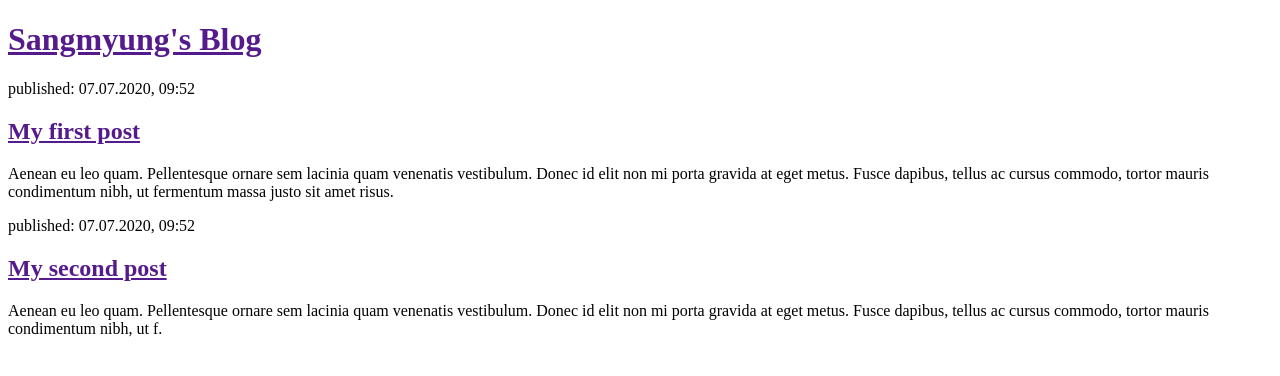
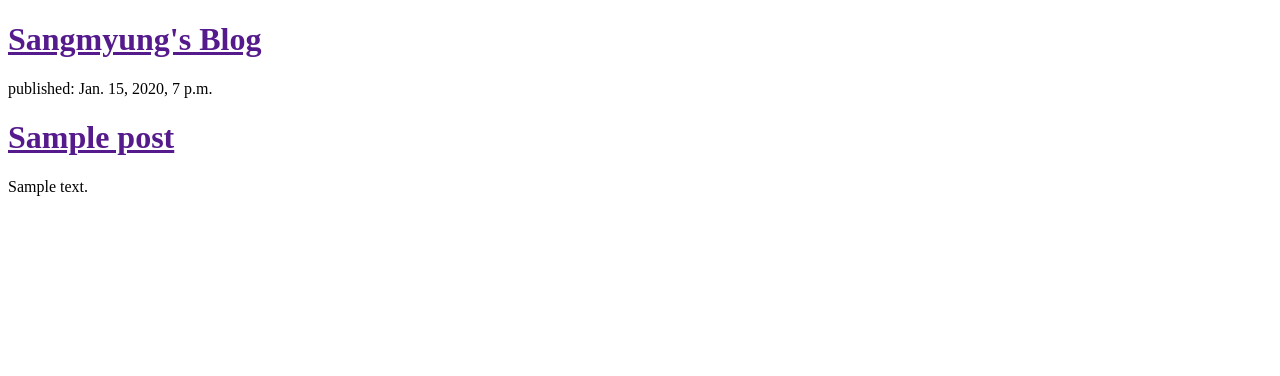
Before and after one commit to sangmyung-omg/my-first-blog, a Django app: page / in a window 1280 px wide. Shown: the top 376 px of the page. Run offline with Django 3.2, Linux system fonts and the light colour scheme; tables that the repository leaves empty hold one stand-in row (values such as "Sample post").

Commit message:
Modified templates to display posts from database.

```diff
--- a/blog/templates/blog/post_list.html
+++ b/blog/templates/blog/post_list.html
@@ -8,16 +8,13 @@
             <h1><a href="">Sangmyung's Blog</a></h1>
         </div>
 
-        <div>
-            <p>published: 07.07.2020, 09:52</p>
-            <h2><a href="">My first post</a></h2>
-            <p>Aenean eu leo quam. Pellentesque ornare sem lacinia quam venenatis vestibulum. Donec id elit non mi porta gravida at eget metus. Fusce dapibus, tellus ac cursus commodo, tortor mauris condimentum nibh, ut fermentum massa justo sit amet risus.</p>
-        </div>
 
-        <div>
-            <p>published: 07.07.2020, 09:52</p>
-            <h2><a href="">My second post</a></h2>
-            <p>Aenean eu leo quam. Pellentesque ornare sem lacinia quam venenatis vestibulum. Donec id elit non mi porta gravida at eget metus. Fusce dapibus, tellus ac cursus commodo, tortor mauris condimentum nibh, ut f.</p>
-        </div>
+{% for post in posts %}
+    <div>
+        <p>published: {{ post.published_date }}</p>
+        <h1><a href="">{{ post.title }}</a></h1>
+        <p>{{ post.text|linebreaksbr }}</p>
+    </div>
+{% endfor %}
     </body>
 </html>
--- a/blog/views.py
+++ b/blog/views.py
@@ -1,5 +1,9 @@
 from django.shortcuts import render
+from .models import Post
+from django.utils import timezone
 
 # Create your views here.
 def post_list(request):
-    return render(request, 'blog/post_list.html', {})
+    # posts = Post.objects.filter(published_date__lte=timezone.now()).order_by('published_date')    # publish를 한 것만 뜸
+    posts = Post.objects.order_by('published_date')
+    return render(request, 'blog/post_list.html', {'posts' : posts})
```
